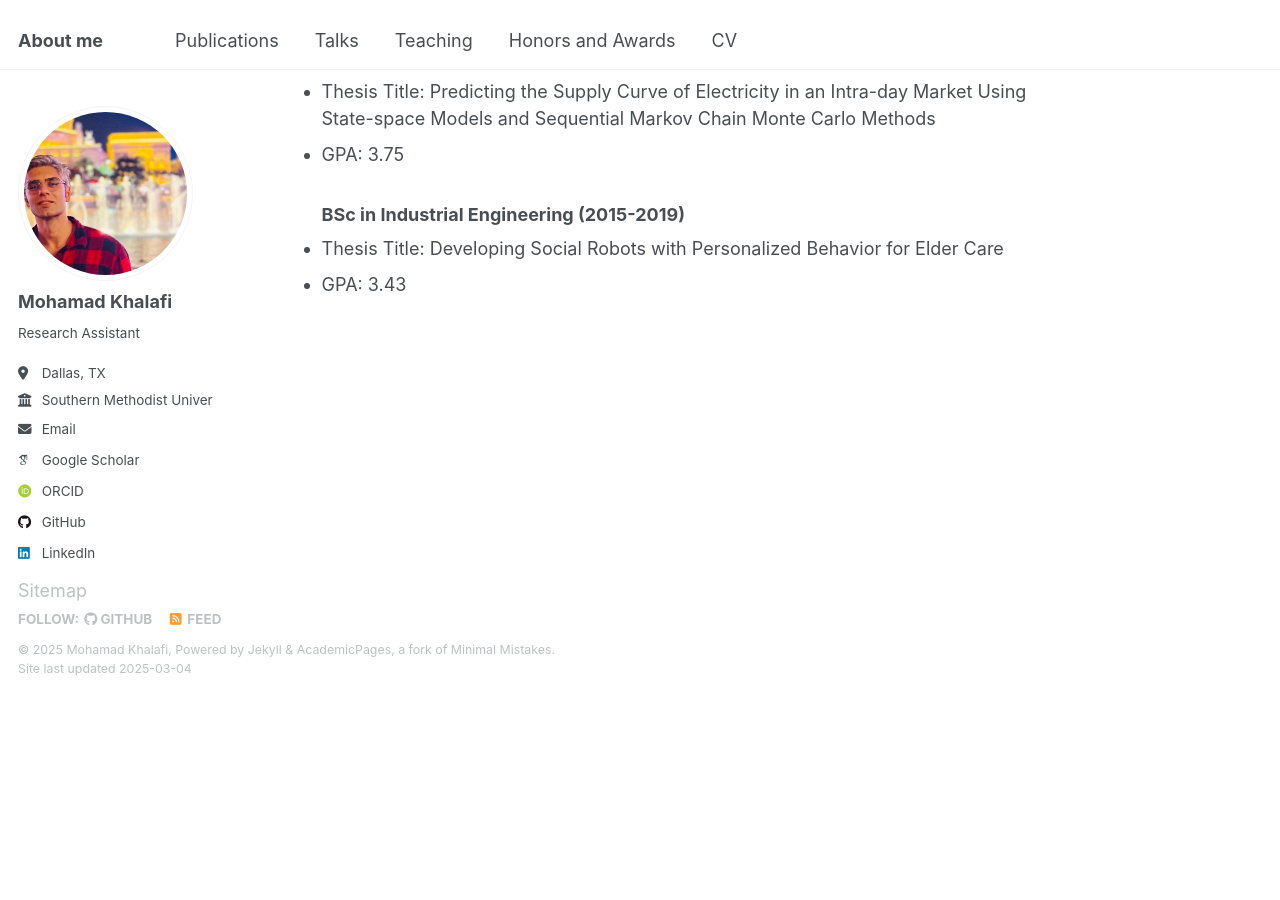
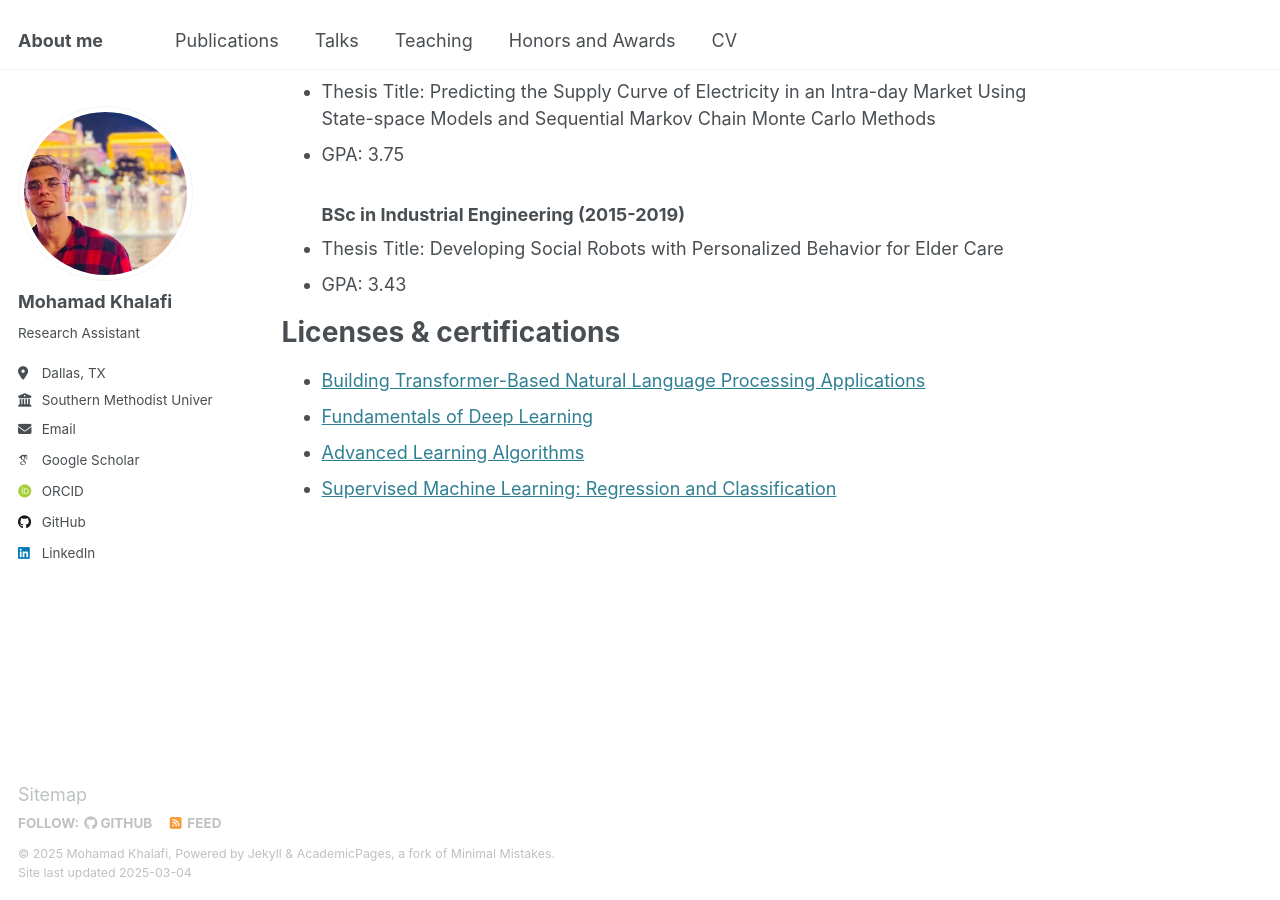
Before and after one commit to Mohammadkhf/mohammadkhf.github.io, a Jekyll site: the page built from _pages/about.md, in a window 1280 px wide and 900 px high, scrolled down 887 px. Built offline with Jekyll 4.4.1, drawn with Linux system fonts in a browser that asks for light colours; some web fonts are replaced; before the commit the page ends 1583 px from its top, so only the background shows below that.

Commit message:
Update about.md

```diff
--- a/_pages/about.md
+++ b/_pages/about.md
@@ -27,3 +27,10 @@ Education
 ### BSc in Industrial Engineering (2015-2019)
 * Thesis Title: Developing Social Robots with Personalized Behavior for Elder Care
 * GPA: 3.43
+
+Licenses & certifications
+======
+* <a href="https://courses.nvidia.com/certificates/e13f3edcc1394d6682e370fda4e20ca7/">Building Transformer-Based Natural Language Processing Applications</a>
+* <a href="https://courses.nvidia.com/certificates/b35260ce48454bd289fc2bbea1428aaf/">Fundamentals of Deep Learning</a>
+* <a href="https://www.coursera.org/account/accomplishments/certificate/K9RPCUJZMKJ4">Advanced Learning Algorithms</a>
+* <a href="https://www.coursera.org/account/accomplishments/certificate/SZWSEZLH6SP8">Supervised Machine Learning: Regression and Classification</a>
```
